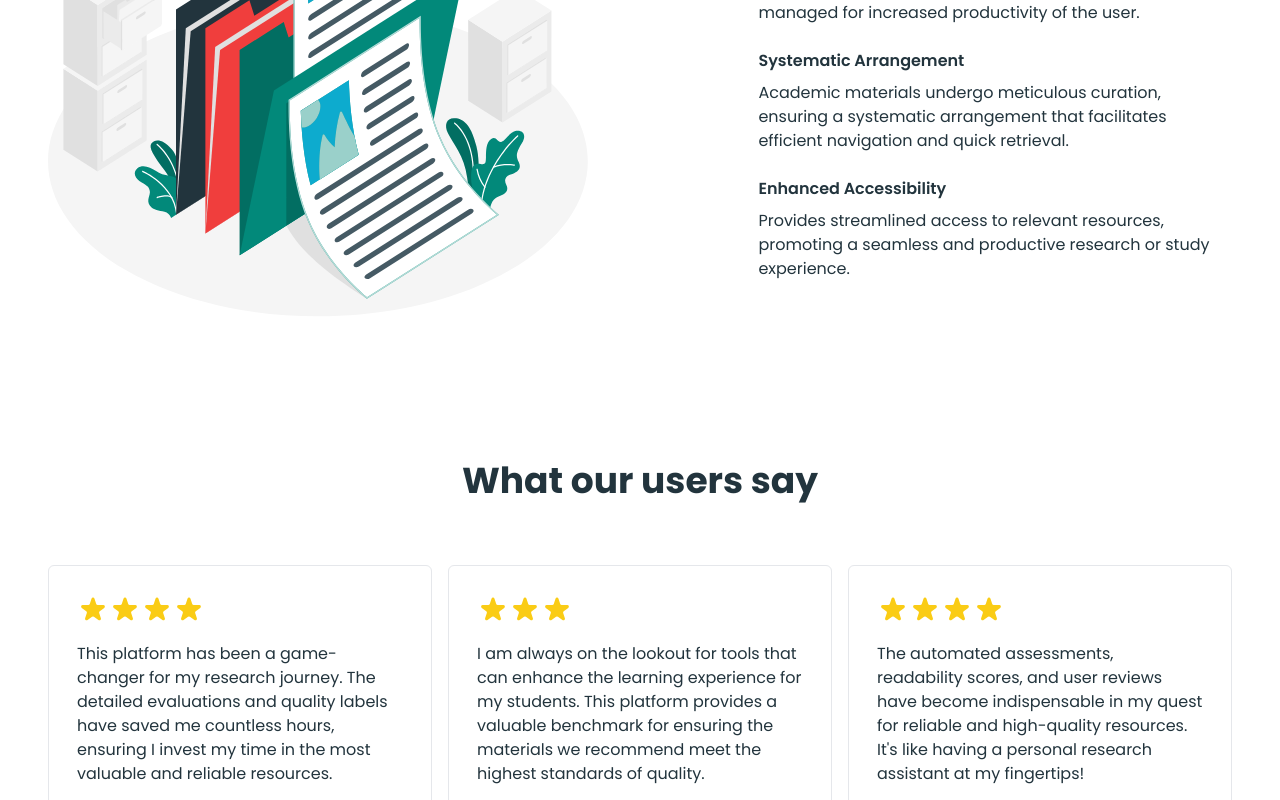
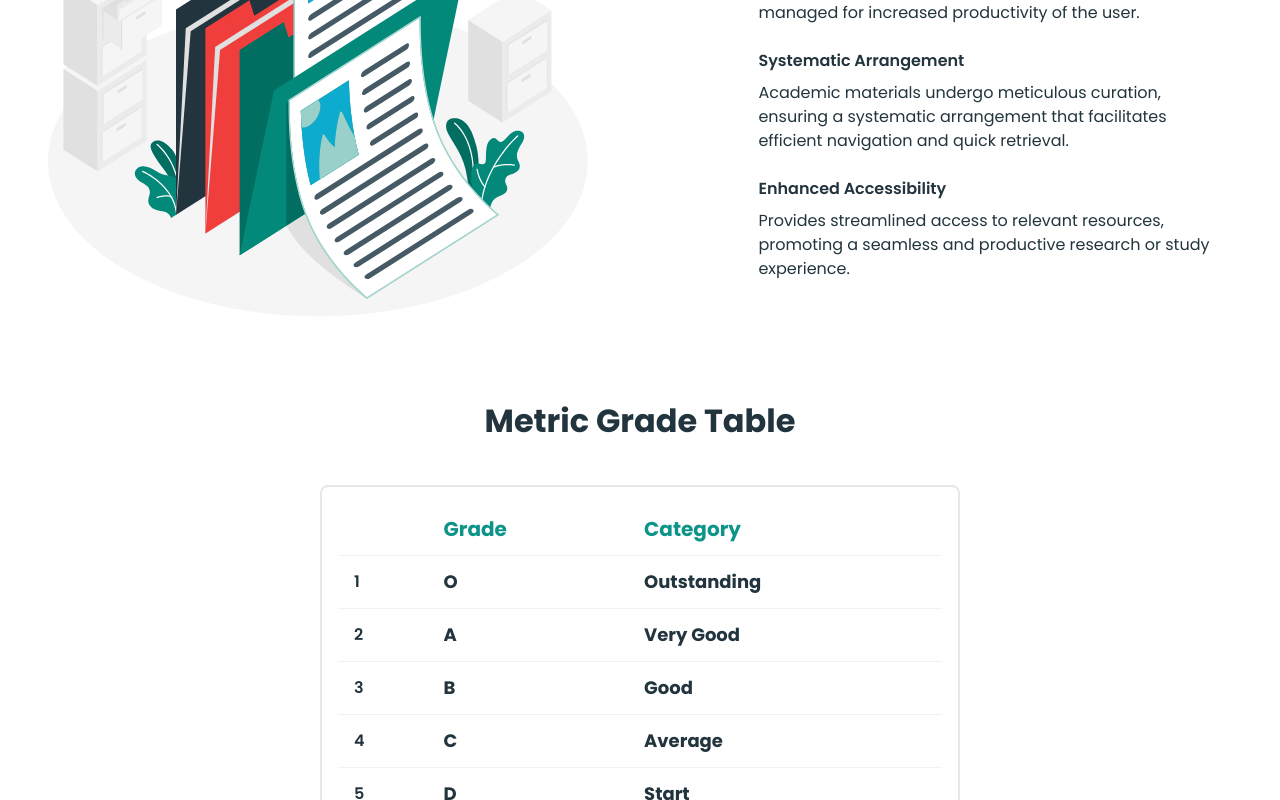
Before and after one commit to Pranshu321/ACE, a React (Create React App) app: page / in a window 1280 px wide. Shown: the part 2000-2800 px from the top of the page. Built offline with nearby package versions, Linux system fonts and the light colour scheme; some icons are missing.

Commit message:
Added table and update api link

```diff
--- a/src/App.js
+++ b/src/App.js
@@ -9,6 +9,7 @@ import Footer from "./components/Footer";
 // import PriceTable from "./components/PriceTable";
 // import BottomCTA from "./components/BottomCTA";
 import Testimonials from "./components/Testimonials";
+import Table from "./components/Table";
 
 import("preline");
 
@@ -23,6 +24,8 @@ function App() {
 
       <Benefits/>
 
+      <Table />
+
       <Testimonials/>
 
       <Footer/>
--- a/src/components/Header.js
+++ b/src/components/Header.js
@@ -3,7 +3,7 @@ import "../index.css";
 import { MenuIcon } from "@heroicons/react/solid";
 import { GoogleAuthProvider, signInWithPopup } from "firebase/auth";
 import { auth, db } from "../firebase/firebase";
-import { collection, doc, getDoc, addDoc, setDoc  } from "firebase/firestore"
+import { collection, doc, getDoc, addDoc, setDoc } from "firebase/firestore";
 import { Link, useNavigate } from "react-router-dom";
 
 function Header() {
@@ -12,27 +12,24 @@ function Header() {
   const GoogleLogin = () => {
     const provider = new GoogleAuthProvider();
 
-
-
-    signInWithPopup(auth, provider)
-    .then((result) => {
+    signInWithPopup(auth, provider).then((result) => {
       const user = result.user;
       const userEmail = user.email;
 
       // Check if the user already exists in Firestore
-      const usersCollection = collection(db, 'users');
+      const usersCollection = collection(db, "users");
       // const userDocument = usersCollection.doc(userEmail);
 
-      const docRef = doc(db, 'Users', userEmail)
+      const docRef = doc(db, "Users", userEmail);
 
       getDoc(docRef)
         .then((doc) => {
           if (doc.exists()) {
             // User already exists
-            console.log('User already exists:', doc.data());
+            console.log("User already exists:", doc.data());
           } else {
             // User doesn't exist, create a new document
-            console.log('User did not exist previously');
+            console.log("User did not exist previously");
             const userData = {
               displayName: user.displayName,
               // Add other user data as needed
@@ -40,18 +37,16 @@ function Header() {
 
             setDoc(docRef, userData)
               .then(() => {
-                console.log('User document created successfully!');
+                console.log("User document created successfully!");
 
-                const resourcesCollection = collection(docRef, 'resources');
+                const resourcesCollection = collection(docRef, "resources");
                 const resourceData = {};
-                addDoc(resourcesCollection, resourceData)
-                .then(()=>{
-                  console.log('Resource document created successfully!');
-                })
-
+                addDoc(resourcesCollection, resourceData).then(() => {
+                  console.log("Resource document created successfully!");
+                });
               })
               .catch((error) => {
-                console.error('Error creating user document: ', error);
+                console.error("Error creating user document: ", error);
               });
           }
         })
@@ -68,9 +63,8 @@ function Header() {
 
       // Navigate to the dashboard
       navi("/dashboard");
-    })
-
-  }
+    });
+  };
 
   return (
     <header className="container flex justify-between shadow-md md:shadow-none h-20 ">
@@ -97,7 +91,9 @@ function Header() {
           <a href="#features" className="scroll-smooth nav-item">
             About Us
           </a>
-          <p className="nav-item">Resources</p>
+          <a href="#grade" className="scroll-smooth nav-item">
+            Grade Metric
+          </a>
           {/* </div> */}
 
           <button onClick={GoogleLogin} className="primary-button">
@@ -109,5 +105,4 @@ function Header() {
   );
 }
 
-
 export default Header;
--- /dev/null
+++ b/src/components/Table.js
@@ -0,0 +1,67 @@
+import React from "react";
+
+const Table = () => {
+  const grade = [
+    {
+      id: 1,
+      name: "O",
+      category: "Outstanding",
+    },
+    {
+      id: 2,
+      name: "A",
+      category: "Very Good",
+    },
+    {
+      id: 3,
+      name: "B",
+      category: "Good",
+    },
+    {
+      id: 4,
+      name: "C",
+      category: "Average",
+    },
+    {
+      id: 5,
+      name: "D",
+      category: "Start",
+    },
+    {
+      id: 6,
+      name: "E",
+      category: "Stub",
+    },
+  ];
+  return (
+    <div id="grade" className="w-full flex flex-col mt-20 justify-center items-center">
+      <h2 className="text-[32px] font-bold text-center sm:text-center">
+        Metric Grade Table
+      </h2>
+      <div className="overflow-x-auto border-2 rounded-lg p-4 overflow-hidden mt-10 flex w-1/2 justify-center items-center flex-col mx-10">
+        <table align="center" className="table">
+          <thead className="text-xl font-semibold text-teal-600">
+            <tr>
+              <th></th>
+              <th>Grade</th>
+              <th>Category</th>
+            </tr>
+          </thead>
+          <tbody>
+            {/* row 1 */}
+            {grade.map((item) => (
+              <tr key={item.id}>
+                <th className="font-semibold text-base">{item.id}</th>
+                <td className="font-bold text-lg">{item.name}</td>
+                <td className="font-bold text-lg">{item.category}</td>
+              </tr>
+            ))}
+            {/* row 2 */}
+          </tbody>
+        </table>
+      </div>
+    </div>
+  );
+};
+
+export default Table;
--- a/src/components/dasboard/pages/AceEvaluator.js
+++ b/src/components/dasboard/pages/AceEvaluator.js
@@ -37,8 +37,7 @@ const AceEvaluator = () => {
   const userEmail = auth?.currentUser?.email;
 
   const handleSubmit = () => {
-
-    let custom_file_upload_url = `http://localhost:8080/api/ace-score`;
+    let custom_file_upload_url = `https://ace-backend-bk6j.onrender.com/api/ace-score`;
 
     let config = {
       method: "post",
@@ -59,7 +58,6 @@ const AceEvaluator = () => {
       .catch((err) => {
         console.log(err.message);
       });
-    handleClickShow();
   };
 
   const handleClickShow = () => {
@@ -76,6 +74,7 @@ const AceEvaluator = () => {
       addDoc(resourcesCollection, resourceData).then(() => {
         console.log("Resource added!");
       });
+      handleSubmit();
       setLink("");
     }
     if (fileUrl) {
@@ -88,10 +87,10 @@ const AceEvaluator = () => {
       addDoc(resourcesCollection, resourceData).then(() => {
         console.log("Resource added!");
       });
+      handleSubmit();
       setFileUpload(null);
       setFileUrl("");
     }
-
     setShowResult(!showResult);
   };
 
@@ -126,7 +125,6 @@ const AceEvaluator = () => {
   if (showResult) {
     return (
       <Layout>
-
         <div className="text-center mt-8">
           <h1 className="text-2xl font-bold mb-4">
             Academic Content Evaluator
@@ -135,12 +133,22 @@ const AceEvaluator = () => {
 
         <div className="flex justify-between mt-8">
           <div className="flex flex-col flex-1 mr-4">
-
             <div className="stats shadow flex flex-col w-2/3 m-4">
-
               <div className="stat">
                 <div className="stat-figure text-secondary">
-    <svg xmlns="http://www.w3.org/2000/svg" fill="none" viewBox="0 0 24 24" className="inline-block w-8 h-8 stroke-teal-500"><path strokeLinecap="round" strokeLinejoin="round" strokeWidth="2" d="M13 16h-1v-4h-1m1-4h.01M21 12a9 9 0 11-18 0 9 9 0 0118 0z"></path></svg>
+                  <svg
+                    xmlns="http://www.w3.org/2000/svg"
+                    fill="none"
+                    viewBox="0 0 24 24"
+                    className="inline-block w-8 h-8 stroke-teal-500"
+                  >
+                    <path
+                      strokeLinecap="round"
+                      strokeLinejoin="round"
+                      strokeWidth="2"
+                      d="M13 16h-1v-4h-1m1-4h.01M21 12a9 9 0 11-18 0 9 9 0 0118 0z"
+                    ></path>
+                  </svg>
                 </div>
                 <div className="stat-title">Flesch-Kincaid Score</div>
                 <div className="stat-value">16.4</div>
@@ -148,7 +156,19 @@ const AceEvaluator = () => {
 
               <div className="stat ">
                 <div className="stat-figure text-secondary">
-    <svg xmlns="http://www.w3.org/2000/svg" fill="none" viewBox="0 0 24 24" className="inline-block w-8 h-8 stroke-teal-500"><path strokeLinecap="round" strokeLinejoin="round" strokeWidth="2" d="M12 6V4m0 2a2 2 0 100 4m0-4a2 2 0 110 4m-6 8a2 2 0 100-4m0 4a2 2 0 110-4m0 4v2m0-6V4m6 6v10m6-2a2 2 0 100-4m0 4a2 2 0 110-4m0 4v2m0-6V4"></path></svg>
+                  <svg
+                    xmlns="http://www.w3.org/2000/svg"
+                    fill="none"
+                    viewBox="0 0 24 24"
+                    className="inline-block w-8 h-8 stroke-teal-500"
+                  >
+                    <path
+                      strokeLinecap="round"
+                      strokeLinejoin="round"
+                      strokeWidth="2"
+                      d="M12 6V4m0 2a2 2 0 100 4m0-4a2 2 0 110 4m-6 8a2 2 0 100-4m0 4a2 2 0 110-4m0 4v2m0-6V4m6 6v10m6-2a2 2 0 100-4m0 4a2 2 0 110-4m0 4v2m0-6V4"
+                    ></path>
+                  </svg>
                 </div>
                 <div className="stat-title">Reference Count</div>
                 <div className="stat-value">9</div>
@@ -156,18 +176,24 @@ const AceEvaluator = () => {
 
               <div className="stat ">
                 <div className="stat-figure text-secondary">
-    <svg xmlns="http://www.w3.org/2000/svg" fill="none" viewBox="0 0 24 24" className="inline-block w-8 h-8 stroke-teal-500"><path strokeLinecap="round" strokeLinejoin="round" strokeWidth="2" d="M5 8h14M5 8a2 2 0 110-4h14a2 2 0 110 4M5 8v10a2 2 0 002 2h10a2 2 0 002-2V8m-9 4h4"></path></svg>
+                  <svg
+                    xmlns="http://www.w3.org/2000/svg"
+                    fill="none"
+                    viewBox="0 0 24 24"
+                    className="inline-block w-8 h-8 stroke-teal-500"
+                  >
+                    <path
+                      strokeLinecap="round"
+                      strokeLinejoin="round"
+                      strokeWidth="2"
+                      d="M5 8h14M5 8a2 2 0 110-4h14a2 2 0 110 4M5 8v10a2 2 0 002 2h10a2 2 0 002-2V8m-9 4h4"
+                    ></path>
+                  </svg>
                 </div>
                 <div className="stat-title">Error count</div>
                 <div className="stat-value">22</div>
               </div>
-
             </div>
-
-
-
-
-
           </div>
 
           <div className="flex flex-col flex-1">
@@ -211,15 +237,18 @@ const AceEvaluator = () => {
           </div>
         </div>
 
-        <button onClick={handleCheckAnother}  className=" text-white bg-teal-500 rounded-md py-2 px-4 mt-4 m-1"
-        >Check Another</button>
+        <button
+          onClick={handleCheckAnother}
+          className=" text-white bg-teal-500 rounded-md py-2 px-4 mt-4 m-1"
+        >
+          Check Another
+        </button>
       </Layout>
     );
   }
 
   return (
     <Layout>
-
       <div className="p-4 flex flex-col gap-y-4">
         <h1 className="text-2xl font-semibold">
           Enter details of resource to be evaluated{" "}
@@ -239,7 +268,6 @@ const AceEvaluator = () => {
           />
         </label>
 
-
         <label className="block mb-2">
           <span className="text-gray-700 font-semibold"> Publication: </span>
           <input
@@ -252,7 +280,6 @@ const AceEvaluator = () => {
             className="block w-full mt-1 p-2 border rounded-md"
           />
         </label>
-
 
         <label>
           <span className="text-gray-700 font-semibold"> Upload file: </span>
```
Lines whose indentation alone changed are shown as unchanged.
